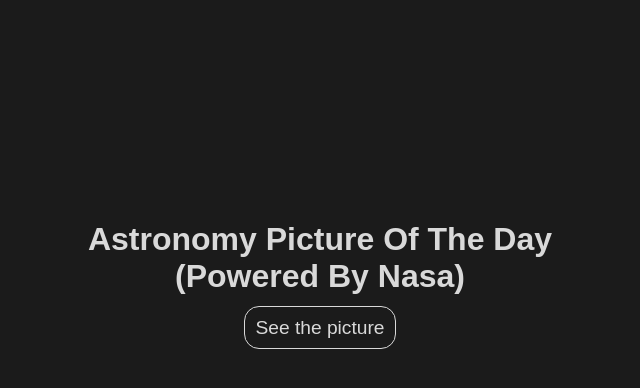
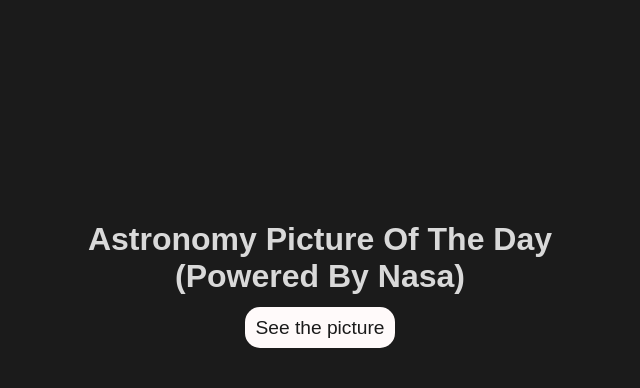
Before and after one commit to Seifbarouni/React-APOD, a React (Create React App) app: page / in a window 1280 px wide. In both pictures the pointer is over the link "See the picture". Shown: the top 388 px of the page, without its empty margins (320-960 px from the left). Built offline with nearby package versions, Linux system fonts and the light colour scheme.

Commit message:
changed styles

```diff
--- a/src/index.css
+++ b/src/index.css
@@ -20,16 +20,11 @@
   background-color: #d9d9d9;
   border-radius: 15px;
 }
+
+.linkNasaPic:hover,
 .linkHome:hover {
-  border: 1px solid #d9d9d9;
-  background-color: #1b1b1b;
-  color: #d9d9d9;
-}
-
-.linkNasaPic:hover {
-  border: 1px solid #d9d9d9;
-  background-color: #1b1b1b;
-  color: #d9d9d9;
+  background-color: #fffafa;
+  cursor: pointer;
 }
 
 .Loading {
@@ -55,7 +50,11 @@
   height: 600px;
   align-self: center;
   object-fit: contain;
-  border: 2px solid white;
+  width: 700px;
+}
+.NasaPicture,
+.NasaVid:hover {
+  cursor: pointer;
 }
 
 .NasaPic {
@@ -70,7 +69,7 @@
 }
 .PicInfo {
   width: 650px;
-  text-align: center;
+  text-align: left;
 }
 .PicInfo p {
   font-weight: bold;
@@ -94,8 +93,8 @@
   .NasaPicture,
   .NasaVid {
     height: 300px;
+    width: 300px;
     align-self: center;
     object-fit: contain;
-    border: 3px solid white;
   }
 }
```
Also changed, not shown: 1 other file (tests, documents, lock files or other folders).
